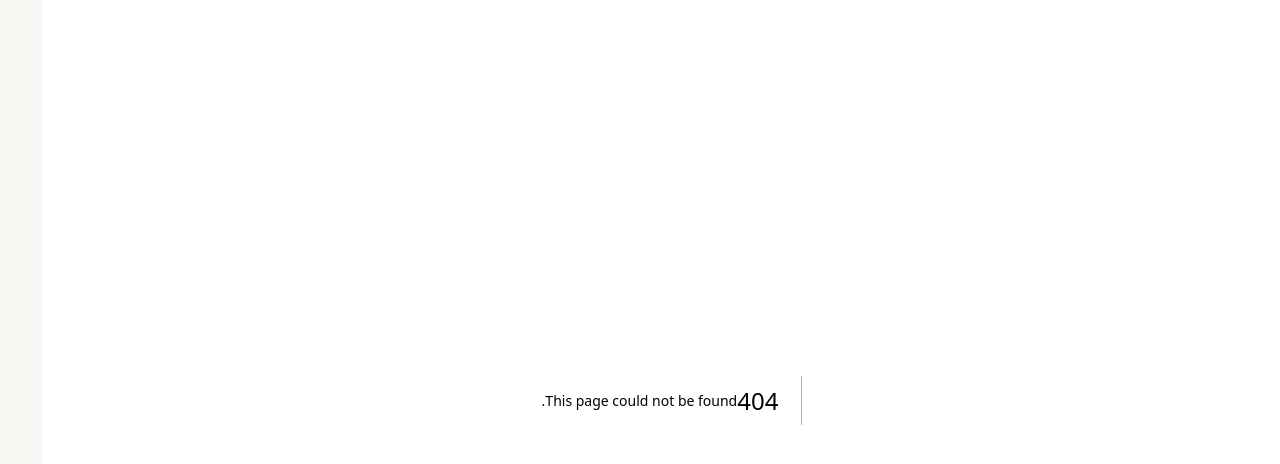
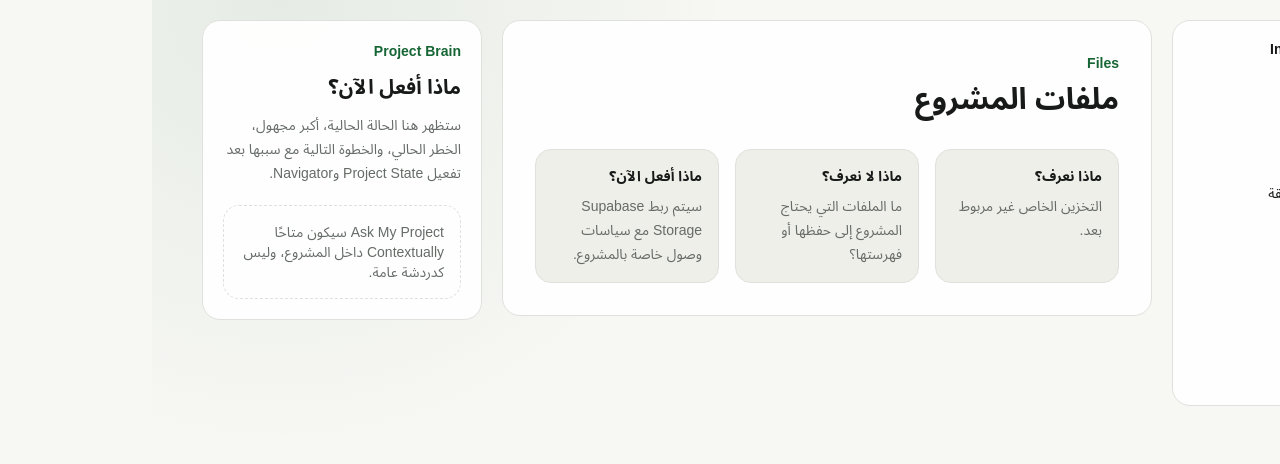
Before and after one commit to atharxai-cloud/innovation-os, a Next.js app: page /projects/1/files in a window 1280 px wide. Before the commit this address had no page. Shown: the top 464 px of the page. Built offline with nearby package versions, Linux system fonts and the light colour scheme.

Commit message:
foundation: add src/app/(project)/projects/[projectId]/files/page.tsx

```diff
--- /dev/null
+++ b/src/app/(project)/projects/[projectId]/files/page.tsx
@@ -0,0 +1,13 @@
+import { WorkspacePlaceholder } from "@/components/project/workspace-placeholder";
+
+export default function FilesPage() {
+  return (
+    <WorkspacePlaceholder
+      eyebrow="Files"
+      title="ملفات المشروع"
+      known="التخزين الخاص غير مربوط بعد."
+      unknown="ما الملفات التي يحتاج المشروع إلى حفظها أو فهرستها؟"
+      next="سيتم ربط Supabase Storage مع سياسات وصول خاصة بالمشروع."
+    />
+  );
+}
```
